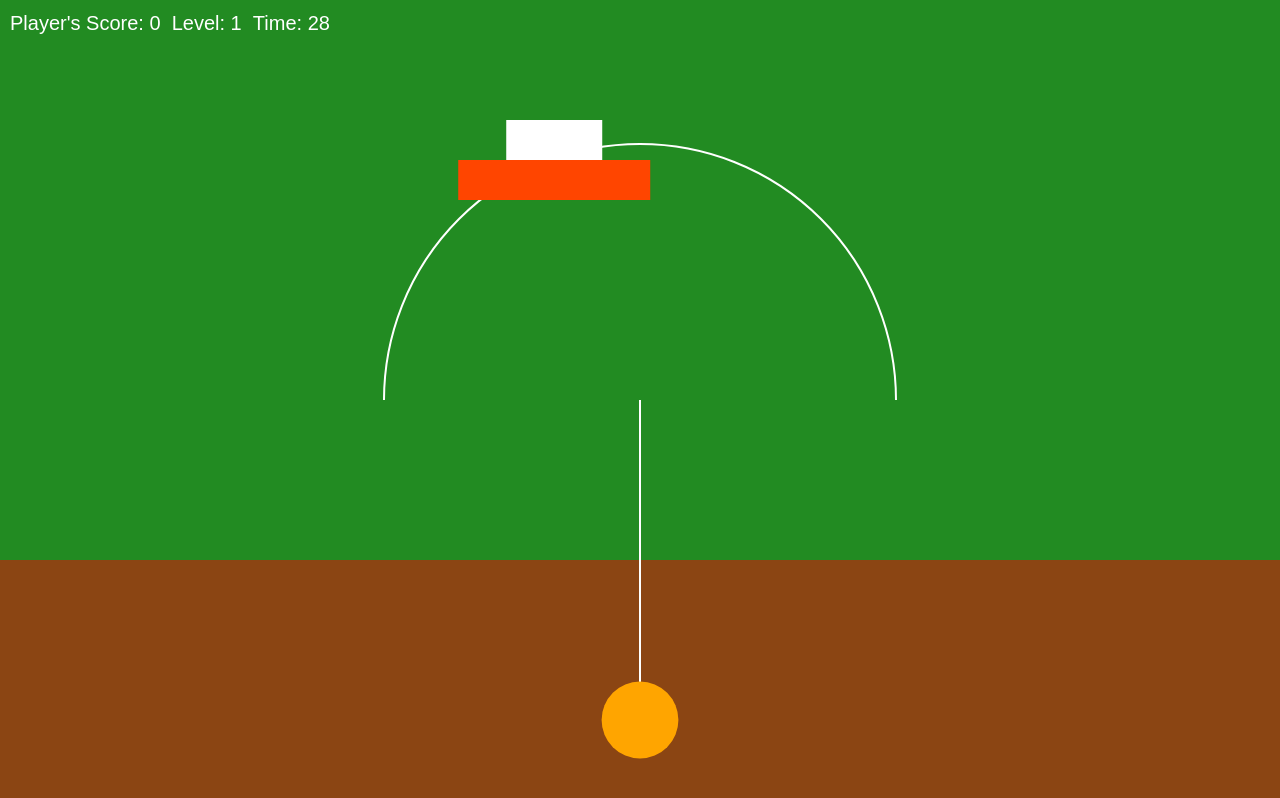
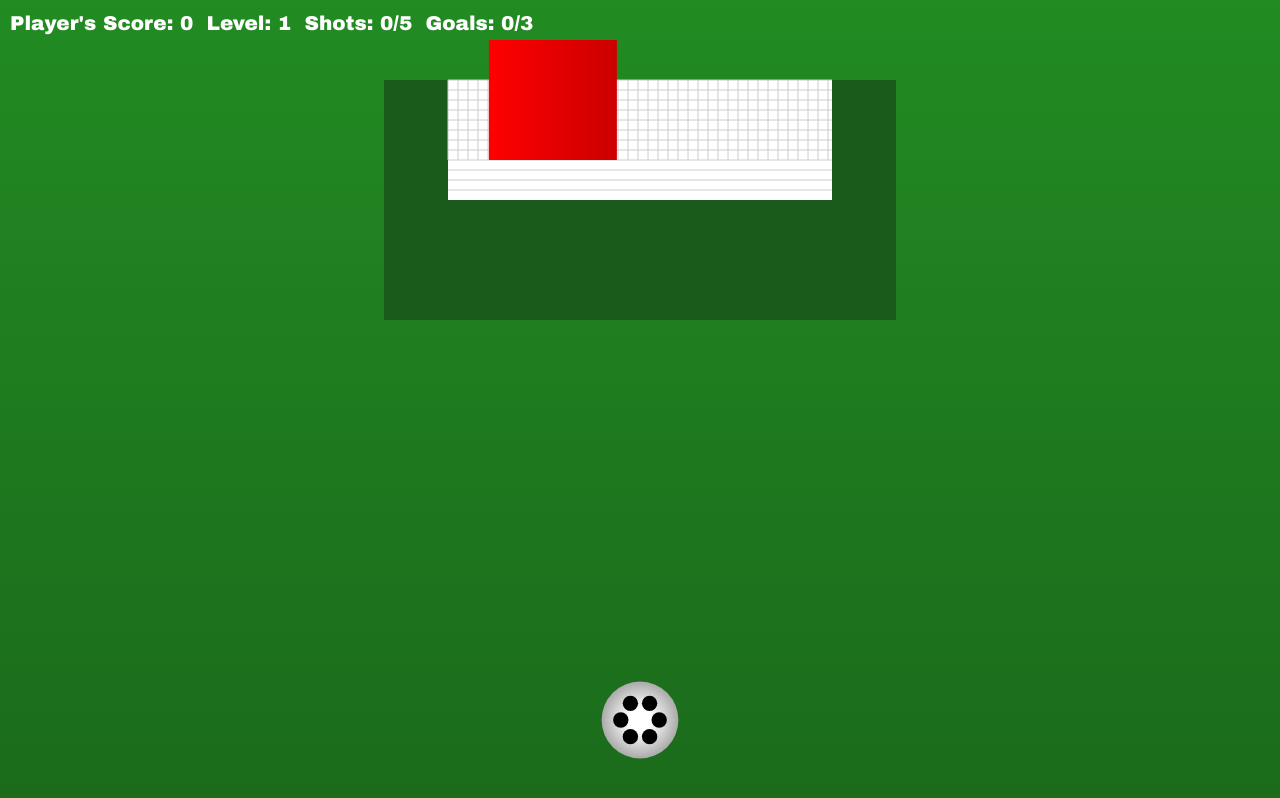
Before and after one commit to nycsal/Run-game, a plain HTML site: page index.html in a window 1280 px wide. Both pictures are taken after a click on the button "Start Game". Drawn offline with Linux system fonts and the light colour scheme.

Commit message:
Update index.html

```diff
--- a/index.html
+++ b/index.html
@@ -3,7 +3,7 @@
 <head>
     <meta charset="UTF-8">
     <meta name="viewport" content="width=device-width, initial-scale=1.0, maximum-scale=1.0, user-scalable=no">
-    <title>Basketball Shooter</title>
+    <title>Soccer Shooter</title>
     <style>
         body, html {
             margin: 0;
@@ -34,7 +34,7 @@
             flex-direction: column;
             justify-content: center;
             align-items: center;
-            font-family: Arial, sans-serif;
+            font-family: 'Arial Black', Arial, sans-serif;
             font-size: 24px;
             text-align: center;
             display: none;
@@ -45,16 +45,21 @@
             margin: 10px;
             border-radius: 5px;
             border: none;
+            background: #fff;
         }
         #startScreen button, #gameOverScreen button, #levelUpScreen button {
-            padding: 10px 20px;
-            font-size: 18px;
+            padding: 12px 24px;
+            font-size: 20px;
             cursor: pointer;
-            background: #ff4500;
+            background: linear-gradient(#ff4500, #d83b01);
             color: white;
             border: none;
-            border-radius: 5px;
+            border-radius: 8px;
             margin-top: 20px;
+            box-shadow: 0 4px 8px rgba(0, 0, 0, 0.3);
+        }
+        #startScreen button:hover, #gameOverScreen button:hover, #levelUpScreen button:hover {
+            background: linear-gradient(#ff6500, #e84c01);
         }
     </style>
 </head>
@@ -62,23 +67,23 @@
     <canvas id="gameCanvas"></canvas>
     <div id="startScreen">
         <div>
-            <h1>Basketball Shooter</h1>
+            <h1 style="font-size: 36px; color: #ffd700;">Soccer Shooter</h1>
             <p>Enter Your Name:</p>
             <input type="text" id="playerName" placeholder="Your Name" maxlength="20">
-            <p>Swipe to aim and shoot. Score 12 points in 30 seconds!</p>
+            <p>Swipe to aim and shoot. Score 3 out of 5 goals to advance!</p>
             <button onclick="startGame()">Start Game</button>
         </div>
     </div>
     <div id="gameOverScreen">
         <div>
-            <h1>Game Over</h1>
+            <h1 style="font-size: 36px; color: #ffd700;">Game Over</h1>
             <p><span id="playerNameDisplay"></span>'s Score: <span id="finalScore"></span></p>
             <button onclick="restartGame()">Restart</button>
         </div>
     </div>
     <div id="levelUpScreen">
         <div>
-            <h1>Level <span id="nextLevel"></span></h1>
+            <h1 style="font-size: 36px; color: #ffd700;">Level <span id="nextLevel"></span></h1>
             <p><span id="playerNameLevel"></span>'s Score: <span id="currentScore"></span></p>
             <button onclick="continueGame()">Continue</button>
         </div>
@@ -101,27 +106,29 @@
         let playerName = '';
         let score = 0;
         let level = 1;
-        let timeLeft = 30;
+        let shotsTaken = 0;
+        let goalsScored = 0;
         let ball = { x: width * 0.5, y: height * 0.9, vx: 0, vy: 0, state: 'ready' };
-        let hoop = { x: width * 0.5, y: height * 0.2, vx: 0 };
+        let goalkeeper = { x: width * 0.5, y: height * 0.2, vx: 0 };
         let lastShotTime = 0;
         let gameLoop;
 
-        const hoopWidth = width * 0.15;
-        const hoopHeight = height * 0.05;
+        const goalWidth = width * 0.3;
+        const goalHeight = height * 0.15;
         const ballSize = width * 0.03;
-        const halfCourtY = height * 0.5;
+        const goalkeeperWidth = width * 0.1;
+        const goalkeeperHeight = height * 0.15;
 
         // Touch controls
         let touchStartX = 0, touchStartY = 0;
         canvas.addEventListener('touchstart', (e) => {
-            if (ball.state === 'ready') {
+            if (ball.state === 'ready' && shotsTaken < 5) {
                 touchStartX = e.touches[0].clientX;
                 touchStartY = e.touches[0].clientY;
             }
         });
         canvas.addEventListener('touchend', (e) => {
-            if (ball.state === 'ready') {
+            if (ball.state === 'ready' && shotsTaken < 5) {
                 let touchEndX = e.changedTouches[0].clientX;
                 let touchEndY = e.changedTouches[0].clientY;
                 let dx = touchEndX - touchStartX;
@@ -130,6 +137,7 @@
                 ball.vx = dx * 0.05;
                 ball.vy = dy * 0.05 * power;
                 ball.state = 'shot';
+                shotsTaken++;
                 lastShotTime = Date.now();
             }
         });
@@ -140,34 +148,59 @@
             gameState = 'playing';
             score = 0;
             level = 1;
-            timeLeft = 30;
+            shotsTaken = 0;
+            goalsScored = 0;
             ball = { x: width * 0.5, y: height * 0.9, vx: 0, vy: 0, state: 'ready' };
-            hoop.vx = width * 0.005 * level;
+            goalkeeper.vx = width * 0.005 * level;
             gameLoop = setInterval(update, 1000 / 60);
         }
 
         function restartGame() {
-            document.getElementById('将gameOverScreen').style.display = 'none';
+            document.getElementById('gameOverScreen').style.display = 'none';
             document.getElementById('startScreen').style.display = 'flex';
             gameState = 'start';
         }
 
         function continueGame() {
             document.getElementById('levelUpScreen').style.display = 'none';
-            gameState = 'playing';
-            timeLeft = 30;
+            gameStateociosState = 'playing';
+            shotsTaken = 0;
+            goalsScored = 0;
             ball = { x: width * 0.5, y: height * 0.9, vx: 0, vy: 0, state: 'ready' };
-            hoop.vx = width * 0.005 * level;
+            goalkeeper.vx = width * 0.005 * level;
             gameLoop = setInterval(update, 1000 / 60);
         }
 
         function update() {
             if (gameState !== 'playing') return;
 
-            // Update time
-            timeLeft -= 1 / 60;
-            if (timeLeft <= 0) {
-                if (score >= 12 * level) {
+            // Update goalkeeper
+            goalkeeper.x += goalkeeper.vx;
+            if (goalkeeper.x < width * 0.35 || goalkeeper.x > width * 0.65) {
+                goalkeeper.vx = -goalkeeper.vx * (1 + level * 0.2);
+            }
+
+            // Update ball
+            if (ball.state === 'shot') {
+                ball.x += ball.vx;
+                ball.vy += 0.3; // Gravity
+                ball.y += ball.vy;
+                if (ball.y > height * 0.9 && Date.now() - lastShotTime > 500) {
+                    // Check for goal
+                    if (ball.y < height * 0.2 + goalHeight &&
+                        ball.x > width * 0.5 - goalWidth / 2 &&
+                        ball.x < width * 0.5 + goalWidth / 2 &&
+                        Math.abs(ball.x - goalkeeper.x) > goalkeeperWidth / 2) {
+                        score++;
+                        goalsScored++;
+                    }
+                    ball = { x: width * 0.5, y: height * 0.9, vx: 0, vy: 0, state: 'ready' };
+                }
+            }
+
+            // Check level completion
+            if (shotsTaken >= 5) {
+                if (goalsScored >= 3) {
                     level++;
                     if (level > 5) {
                         gameState = 'gameover';
@@ -192,58 +225,63 @@
                 }
             }
 
-            // Update hoop
-            hoop.x += hoop.vx;
-            if (hoop.x < hoopWidth / 2 || hoop.x > width - hoopWidth / 2) {
-                hoop.vx = -hoop.vx * (1 + level * 0.2);
+            // Render
+            // Field
+            const grassGradient = ctx.createLinearGradient(0, 0, 0, height);
+            grassGradient.addColorStop(0, '#228B22');
+            grassGradient.addColorStop(1, '#1B6B1B');
+            ctx.fillStyle = grassGradient;
+            ctx.fillRect(0, 0, width, height);
+            // Penalty area
+            ctx.fillStyle = '#1A5A1A';
+            ctx.fillRect(width * 0.3, height * 0.1, width * 0.4, height * 0.3);
+            // Goal
+            ctx.fillStyle = '#FFF';
+            ctx.fillRect(width * 0.5 - goalWidth / 2, height * 0.1, goalWidth, goalHeight);
+            // Net
+            ctx.strokeStyle = '#CCC';
+            ctx.lineWidth = 1;
+            for (let i = 0; i < goalWidth; i += 10) {
+                ctx.beginPath();
+                ctx.moveTo(width * 0.5 - goalWidth / 2 + i, height * 0.1);
+                ctx.lineTo(width * 0.5 - goalWidth / 2 + i, height * 0.2);
+                ctx.stroke();
             }
-
-            // Update ball
-            if (ball.state === 'shot') {
-                ball.x += ball.vx;
-                ball.vy += 0.5; // Gravity
-                ball.y += ball.vy;
-                if (ball.y > height * 0.9 && Date.now() - lastShotTime > 500) {
-                    // Check for score
-                    if (Math.abs(ball.x - hoop.x) < hoopWidth / 2 && Math.abs(ball.y - hoop.y) < hoopHeight) {
-                        score += ball.y > halfCourtY ? 3 : 2;
-                    }
-                    ball = { x: width * 0.5, y: height * 0.9, vx: 0, vy: 0, state: 'ready' };
-                }
+            for (let i = 0; i < goalHeight; i += 10) {
+                ctx.beginPath();
+                ctx.moveTo(width * 0.5 - goalWidth / 2, height * 0.1 + i);
+                ctx.lineTo(width * 0.5 + goalWidth / 2, height * 0.1 + i);
+                ctx.stroke();
             }
-
-            // Render
-            ctx.fillStyle = '#228B22';
-            ctx.fillRect(0, 0, width, height);
-            ctx.fillStyle = '#8B4513';
-            ctx.fillRect(0, height * 0.7, width, height * 0.3);
-            ctx.strokeStyle = '#FFF';
-            ctx.lineWidth = 2;
-            ctx.beginPath();
-            ctx.arc(width * 0.5, height * 0.5, width * 0.2, 0, Math.PI, true);
-            ctx.stroke();
-            ctx.beginPath();
-            ctx.moveTo(width * 0.5, height * 0.5);
-            ctx.lineTo(width * 0.5, height * 0.9);
-            ctx.stroke();
-            ctx.fillStyle = '#FF4500';
-            ctx.fillRect(hoop.x - hoopWidth / 2, hoop.y, hoopWidth, hoopHeight);
-            ctx.fillStyle = '#FFF';
-            ctx.fillRect(hoop.x - hoopWidth / 4, hoop.y - height * 0.05, hoopWidth / 2, height * 0.05);
-            if (ball.state === 'ready') {
-                ctx.fillStyle = '#FFA500';
+            // Goalkeeper
+            const keeperGradient = ctx.createLinearGradient(goalkeeper.x - goalkeeperWidth / 2, 0, goalkeeper.x + goalkeeperWidth / 2, 0);
+            keeperGradient.addColorStop(0, '#FF0000');
+            keeperGradient.addColorStop(1, '#CC0000');
+            ctx.fillStyle = keeperGradient;
+            ctx.fillRect(goalkeeper.x - goalkeeperWidth / 2, goalkeeper.y - goalkeeperHeight, goalkeeperWidth, goalkeeperHeight);
+            // Ball
+            if (ball.state === 'ready' || ball.state === 'shot') {
+                const ballGradient = ctx.createRadialGradient(ball.x, ball.y, ballSize * 0.3, ball.x, ball.y, ballSize);
+                ballGradient.addColorStop(0, '#FFF');
+                ballGradient.addColorStop(1, '#AAA');
+                ctx.fillStyle = ballGradient;
                 ctx.beginPath();
                 ctx.arc(ball.x, ball.y, ballSize, 0, Math.PI * 2);
                 ctx.fill();
-            } else {
-                ctx.fillStyle = '#FFA500';
-                ctx.beginPath();
-                ctx.arc(ball.x, ball.y, ballSize, 0, Math.PI * 2);
-                ctx.fill();
+                // Ball pattern
+                ctx.fillStyle = '#000';
+                for (let i = 0; i < 6; i++) {
+                    ctx.beginPath();
+                    ctx.arc(ball.x + ballSize * 0.5 * Math.cos(i * Math.PI / 3),
+                            ball.y + ballSize * 0.5 * Math.sin(i * Math.PI / 3),
+                            ballSize * 0.2, 0, Math.PI * 2);
+                    ctx.fill();
+                }
             }
+            // HUD
             ctx.fillStyle = '#FFF';
-            ctx.font = '20px Arial';
-            ctx.fillText(`${playerName}'s Score: ${score}  Level: ${level}  Time: ${Math.ceil(timeLeft)}`, 10, 30);
+            ctx.font = '20px Arial Black';
+            ctx.fillText(`${playerName}'s Score: ${score}  Level: ${level}  Shots: ${shotsTaken}/5  Goals: ${goalsScored}/3`, 10, 30);
         }
 
         window.onload = () => {
```
